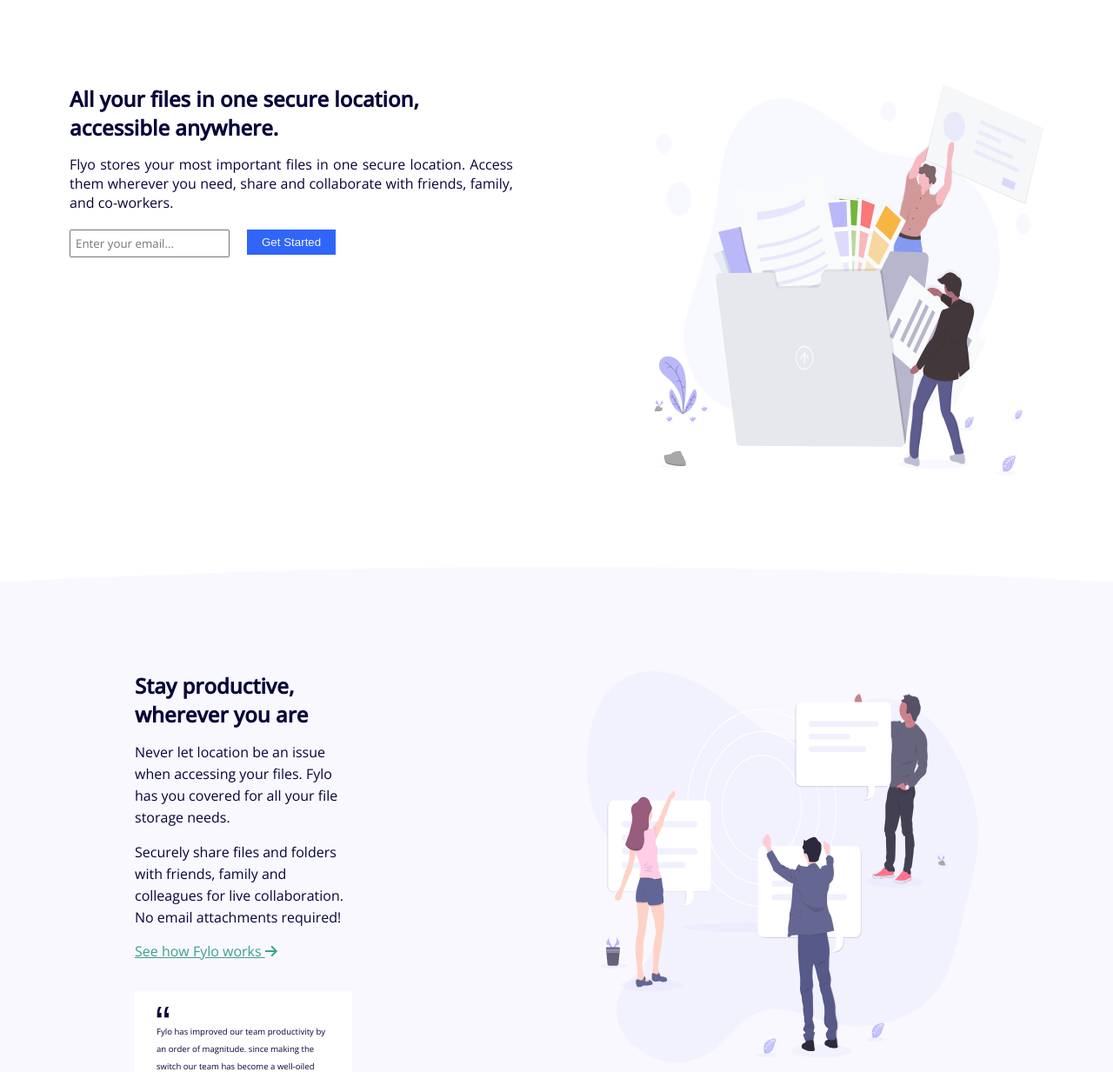
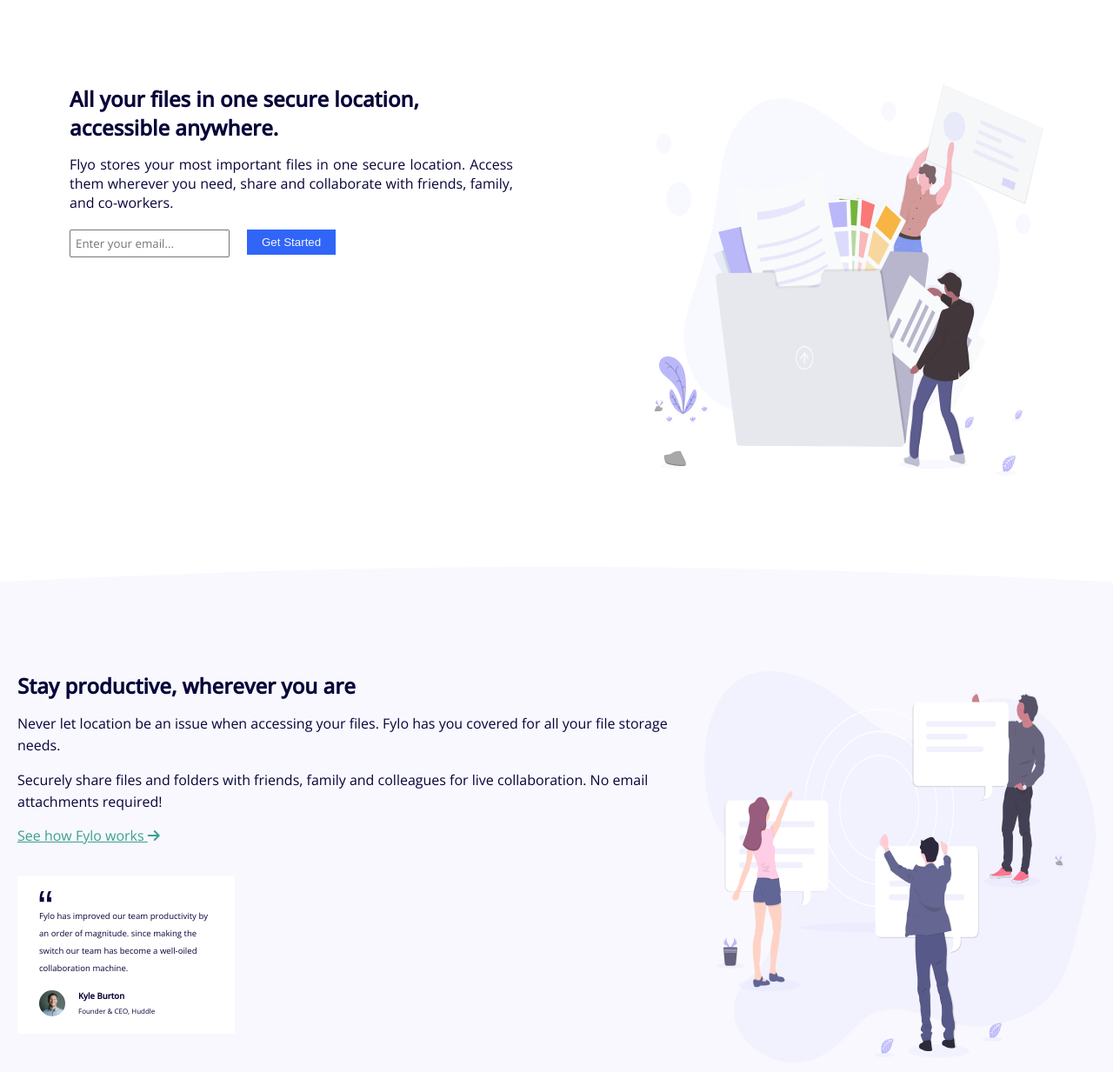
Before and after one commit to king-mayor/Easy_Access, a plain HTML site: page index.html in a window 1280 px wide. Shown: the part 73-1306 px from the top of the page at 87% size. Drawn offline with nearby package versions, Linux system fonts and the light colour scheme.

Commit message:
Update style.css

```diff
--- a/style.css
+++ b/style.css
@@ -107,9 +107,6 @@
     color: var(--very-dark-blue);
     margin-top: 15px;
     line-height: 25px;
-}
-.first-container1{
-    width: 250px;
 }
 .container2 {
     display: flex;
```
